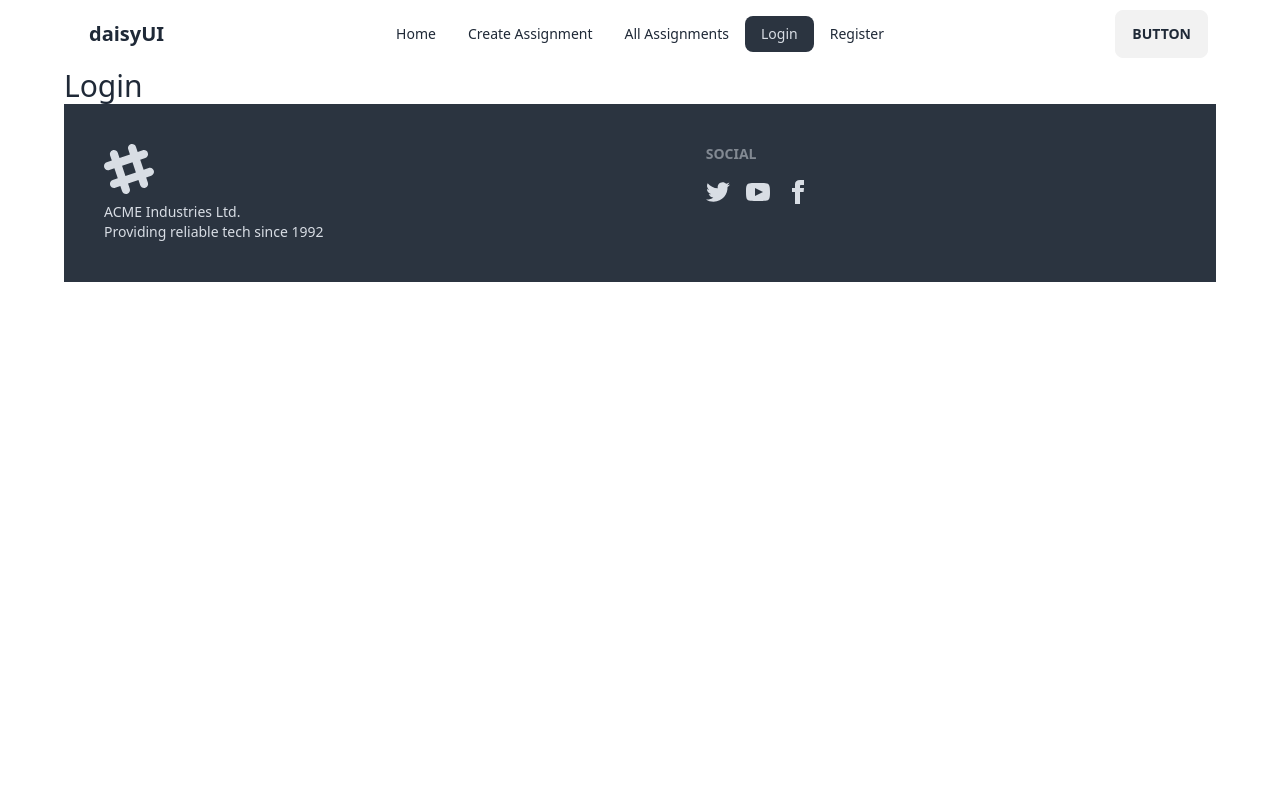
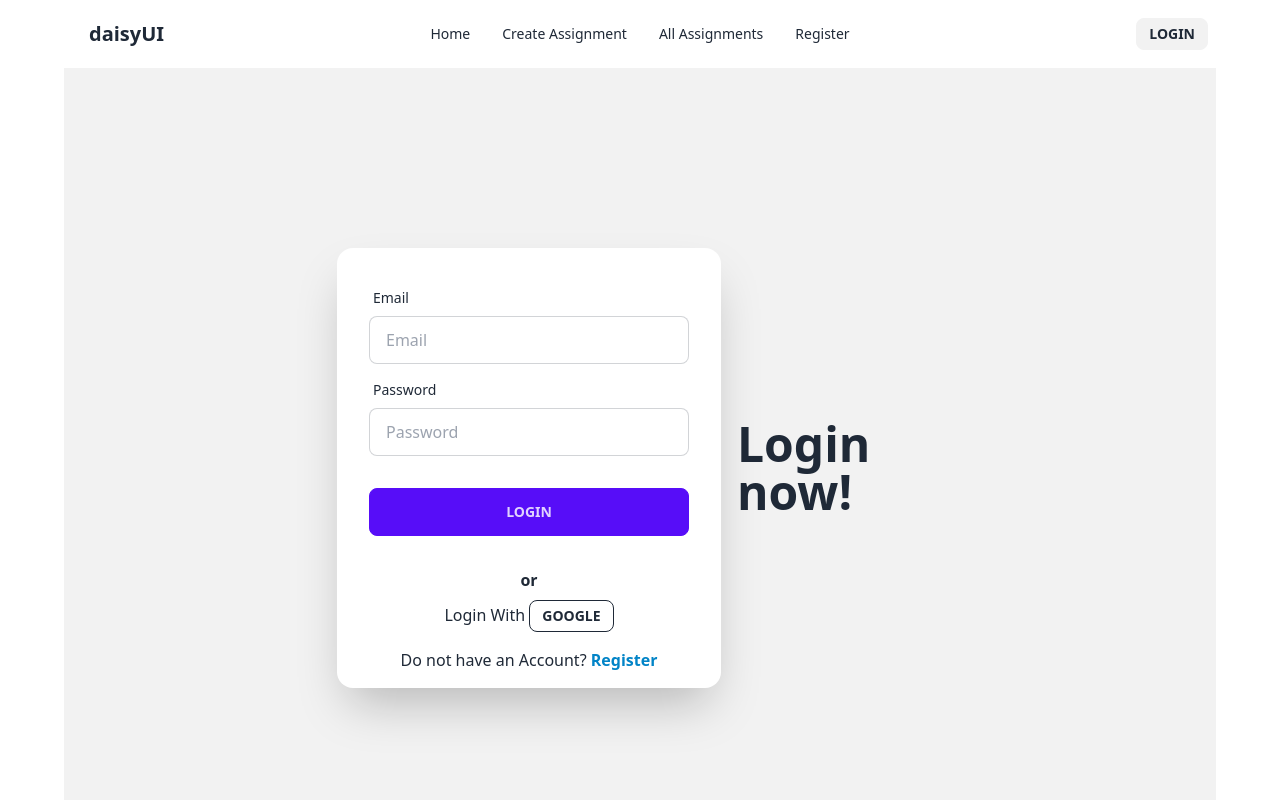
Before and after one commit to nayanrashed/group-study-assignment-rashed, a React (Vite) app: page /login in a window 1280 px wide. Shown: the top 800 px of the page. Built offline with nearby package versions, Linux system fonts and the light colour scheme; no server answers.

Commit message:
navbar and Login completed

```diff
--- a/src/Pages/Login/Login.jsx
+++ b/src/Pages/Login/Login.jsx
@@ -1,11 +1,113 @@
-
+import { useContext, useState } from "react";
+import { Link, useLocation, useNavigate } from "react-router-dom";
+import { AuthContext } from "../../providers/AuthProviders";
+import Swal from "sweetalert2";
 
 const Login = () => {
-    return (
-        <div>
-            <h2 className="text-3xl">Login</h2>
+  const { signIn, signInWithGoogle } = useContext(AuthContext);
+  const navigate = useNavigate();
+  const location = useLocation();
+
+  const [error, setError] = useState("");
+
+  const handleLogin = (e) => {
+    e.preventDefault();
+    const form = e.target;
+    const email = form.email.value;
+    const password = form.password.value;
+
+    console.log(email, password);
+    setError("");
+
+    signIn(email, password)
+      .then((result) => {
+        console.log(result.user);
+        Swal.fire({
+          title: "Success",
+          text: "Registration Completed",
+          icon: "success",
+          confirmButtonText: "Close",
+        });
+        navigate(location?.state ? location.state : "/");
+      })
+      .catch((error) => {
+        console.error(error);
+        setError(error.message);
+        Swal.fire({
+          title: "Error!",
+          text: "Wrong Email of Password",
+          icon: "error",
+          confirmButtonText: "Close",
+        });
+      });
+  };
+
+  const handleGoogleLogin=()=>{
+    signInWithGoogle()
+    .then(result=>{
+        navigate(location?.state ? location.state : "/");
+        console.log(result.user);
+    })
+    .catch(error=>{
+        console.error(error);
+    })
+  }
+
+  return (
+    <div>
+      <div>
+        <div className="hero min-h-screen bg-base-200">
+          <div className="hero-content flex-col lg:flex-row-reverse">
+            <div className="text-center lg:text-left">
+              <h1 className="text-5xl font-bold">Login now!</h1>
+            </div>
+            <div className="card flex-shrink-0 w-full max-w-sm shadow-2xl bg-base-100">
+              <form onSubmit={handleLogin} className="card-body">
+                <div className="form-control">
+                  <label className="label">
+                    <span className="label-text">Email</span>
+                  </label>
+                  <input
+                    type="email"
+                    name="email"
+                    placeholder="Email"
+                    className="input input-bordered"
+                    required
+                  />
+                </div>
+                <div className="form-control">
+                  <label className="label">
+                    <span className="label-text">Password</span>
+                  </label>
+                  <input
+                    type="password"
+                    name="password"
+                    placeholder="Password"
+                    className="input input-bordered"
+                    required
+                  />
+                </div>
+
+                {error && <p className="text-red-400">{error}</p>}
+                <div className="form-control mt-6">
+                  <button className="btn btn-primary">Login</button>
+                </div>
+              </form>
+              <p className="text-center mb-2 font-semibold">or</p>
+              <p className="text-center mb-4">Login With <button onClick={handleGoogleLogin} className="btn btn-outline btn-sm">Google</button></p>
+              <p className="text-center mb-4">
+                Do not have an Account?
+                <Link className="text-sky-600 font-semibold" to="/register">
+                  {" "}
+                  Register
+                </Link>
+              </p>
+            </div>
+          </div>
         </div>
-    );
+      </div>
+    </div>
+  );
 };
 
 export default Login;
--- a/src/Pages/Register/Register.jsx
+++ b/src/Pages/Register/Register.jsx
@@ -1,13 +1,13 @@
 import { useContext, useState } from "react";
 import { AuthContext } from "../../providers/AuthProviders";
-// import { useNavigate } from "react-router-dom";
+import { Link, useNavigate } from "react-router-dom";
 import Swal from "sweetalert2";
 
 const Register = () => {
   const { user, createUser } = useContext(AuthContext);
   const [error, setError] = useState("");
   const [registrationError, setRegistrationError] = useState("");
-  //   const navigate = useNavigate();
+  const navigate = useNavigate();
 
   console.log(user);
 
@@ -33,7 +33,7 @@ const Register = () => {
         .then((result) => {
           console.log(result);
           e.target.reset();
-            navigate("/");
+          navigate("/");
           Swal.fire({
             title: "Success",
             text: "Registration Completed",
@@ -41,9 +41,9 @@ const Register = () => {
             confirmButtonText: "Close",
           });
         })
-        .then((error) => {
-        //   console.error(error);
-          setRegistrationError(error?.message);
+        .catch((error) => {
+          console.error(error);
+          setRegistrationError(error.message);
           Swal.fire({
             title: "Error!",
             text: "Wrong Email of Password",
@@ -115,6 +115,10 @@ const Register = () => {
                   <button className="btn btn-primary">Register</button>
                 </div>
               </form>
+              <p className="text-center mb-4">
+                Already Have an Account?
+                <Link className="text-orange-500 font-semibold" to='/login'> Login</Link>
+              </p>
             </div>
           </div>
         </div>
--- a/src/Shared/NavBar/NavBar.jsx
+++ b/src/Shared/NavBar/NavBar.jsx
@@ -1,45 +1,79 @@
-import { NavLink } from "react-router-dom";
-
+import { useContext } from "react";
+import { Link, NavLink } from "react-router-dom";
+import { AuthContext } from "../../providers/AuthProviders";
+import avatar from '../../assets/avatar.jpg'
 
 const NavBar = () => {
-  const navLinks=(<>
+  const { user, logOut } = useContext(AuthContext);
+
+  const handleSignOut = () => {
+    logOut().then().catch();
+  };
+
+  const navLinks = (
+    <>
       <li>
-    <NavLink to='/'>Home</NavLink>
+        <NavLink to="/">Home</NavLink>
       </li>
       <li>
-    <NavLink to='/createAssignment'>Create Assignment</NavLink>
+        <NavLink to="/createAssignment">Create Assignment</NavLink>
       </li>
       <li>
-    <NavLink to='/allAssignments'>All Assignments</NavLink>
+        <NavLink to="/allAssignments">All Assignments</NavLink>
       </li>
       <li>
-    <NavLink to='/login'>Login</NavLink>
+        <NavLink to="/register">Register</NavLink>
       </li>
-  <li>
-    <NavLink to='/register'>Register</NavLink>
-  </li>
-
-  </>)
+    </>
+  );
   return (
     <div className="navbar bg-base-100">
       <div className="navbar-start">
         <div className="dropdown">
           <label tabIndex={0} className="btn btn-ghost lg:hidden">
-        <svg xmlns="http://www.w3.org/2000/svg" className="h-5 w-5" fill="none" viewBox="0 0 24 24" stroke="currentColor"><path strokeLinecap="round" strokeLinejoin="round" strokeWidth="2" d="M4 6h16M4 12h8m-8 6h16" /></svg>
+            <svg
+              xmlns="http://www.w3.org/2000/svg"
+              className="h-5 w-5"
+              fill="none"
+              viewBox="0 0 24 24"
+              stroke="currentColor"
+            >
+              <path
+                strokeLinecap="round"
+                strokeLinejoin="round"
+                strokeWidth="2"
+                d="M4 6h16M4 12h8m-8 6h16"
+              />
+            </svg>
           </label>
-      <ul tabIndex={0} className="menu menu-sm dropdown-content mt-3 z-[1] p-2 shadow bg-base-100 rounded-box w-52">
+          <ul
+            tabIndex={0}
+            className="menu menu-sm dropdown-content mt-3 z-[1] p-2 shadow bg-base-100 rounded-box w-52"
+          >
             {navLinks}
           </ul>
         </div>
         <a className="btn btn-ghost normal-case text-xl">daisyUI</a>
       </div>
       <div className="navbar-center hidden lg:flex">
-    <ul className="menu menu-horizontal px-1">
-      {navLinks}
-    </ul>
+        <ul className="menu menu-horizontal px-1">{navLinks}</ul>
       </div>
       <div className="navbar-end">
-    <a className="btn">Button</a>
+        {
+          user?.photoURL ?( <img className="rounded-full w-6 md:w-8" src={user?.photoURL} alt="Profile Pic"></img>):( user && ( <img className="rounded-full w-6 md:w-8" src={avatar} alt="Profile Pic"></img>))
+        }
+        {user && (
+          <p className="hidden md:inline md:text-lg px-1"> {user?.email}</p>
+        )}
+        {user ? (
+          <button className="btn btn-sm" onClick={handleSignOut}>
+            Sign Out
+          </button>
+        ) : (
+          <Link to="/login">
+            <a className="btn btn-sm">Login</a>
+          </Link>
+        )}
       </div>
     </div>
   );
--- a/src/providers/AuthProviders.jsx
+++ b/src/providers/AuthProviders.jsx
@@ -1,7 +1,11 @@
 import {
+  GoogleAuthProvider,
   createUserWithEmailAndPassword,
   getAuth,
   onAuthStateChanged,
+  signInWithEmailAndPassword,
+  signInWithPopup,
+  signOut,
 } from "firebase/auth";
 import app from "../firebase/firebase.config";
 import { createContext, useEffect, useState } from "react";
@@ -9,14 +13,31 @@ import { createContext, useEffect, useState } from "react";
 const auth = getAuth(app);
 
 export const AuthContext = createContext(null);
+const googleProvider = new GoogleAuthProvider;
 
 const AuthProviders = ({ children }) => {
   const [user, setUser] = useState(null);
   const [loading, setLoading] = useState(true);
+
   const createUser = (email, password) => {
     setLoading(true);
     return createUserWithEmailAndPassword(auth, email, password);
   };
+
+  const signIn = (email,password)=>{
+    setLoading(true);
+    return signInWithEmailAndPassword(auth,email,password);
+  };
+
+  const signInWithGoogle=()=>{
+    setLoading(true);
+    return signInWithPopup(auth, googleProvider);
+  }
+
+  const logOut=()=>{
+    setLoading(true);
+    return signOut(auth);
+  }
 
   useEffect(() => {
     const unSubscribe = onAuthStateChanged(auth, (currentUser) => {
@@ -31,6 +52,10 @@ const AuthProviders = ({ children }) => {
   const authInfo = {
     user,
     createUser,
+    loading,
+    signIn,
+    signInWithGoogle,
+    logOut,
   };
 
   return (
```
Also changed, not shown: src/assets/avatar.jpg (added). Lines whose indentation alone changed are shown as unchanged.
